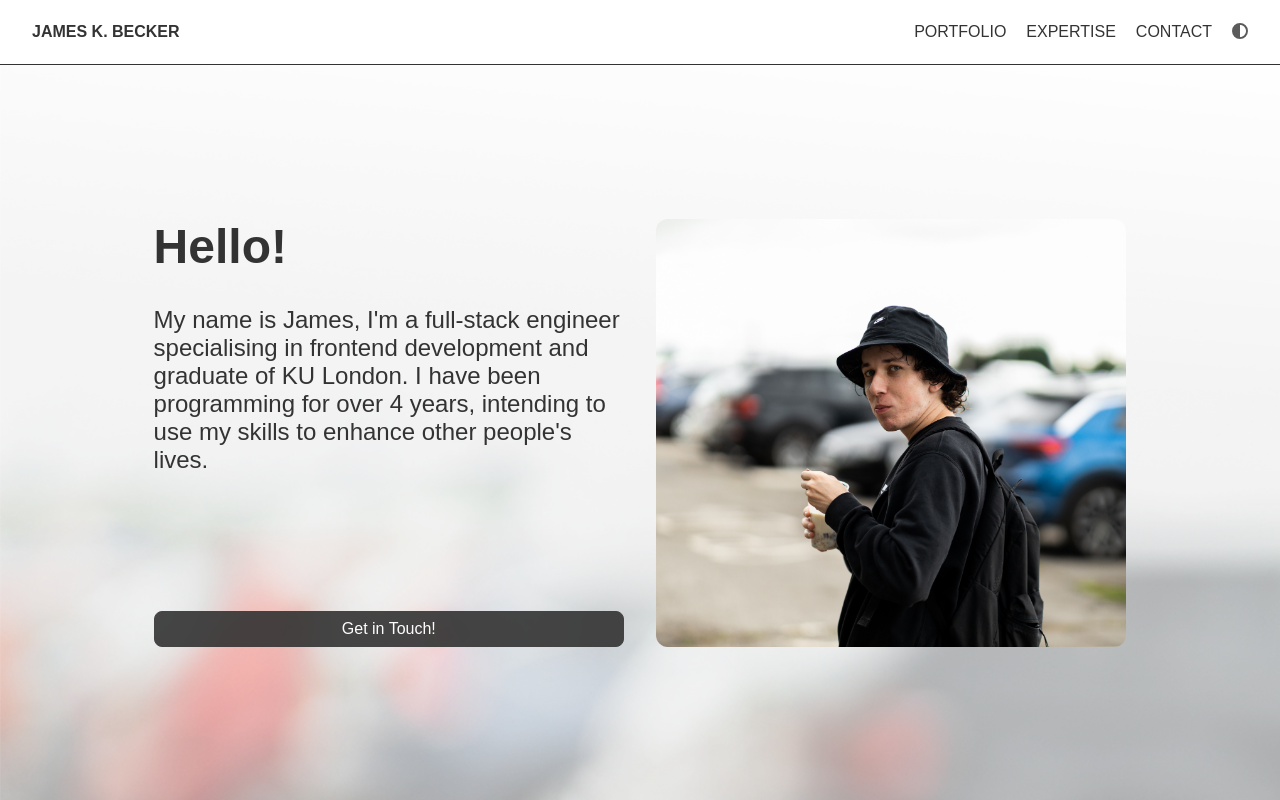
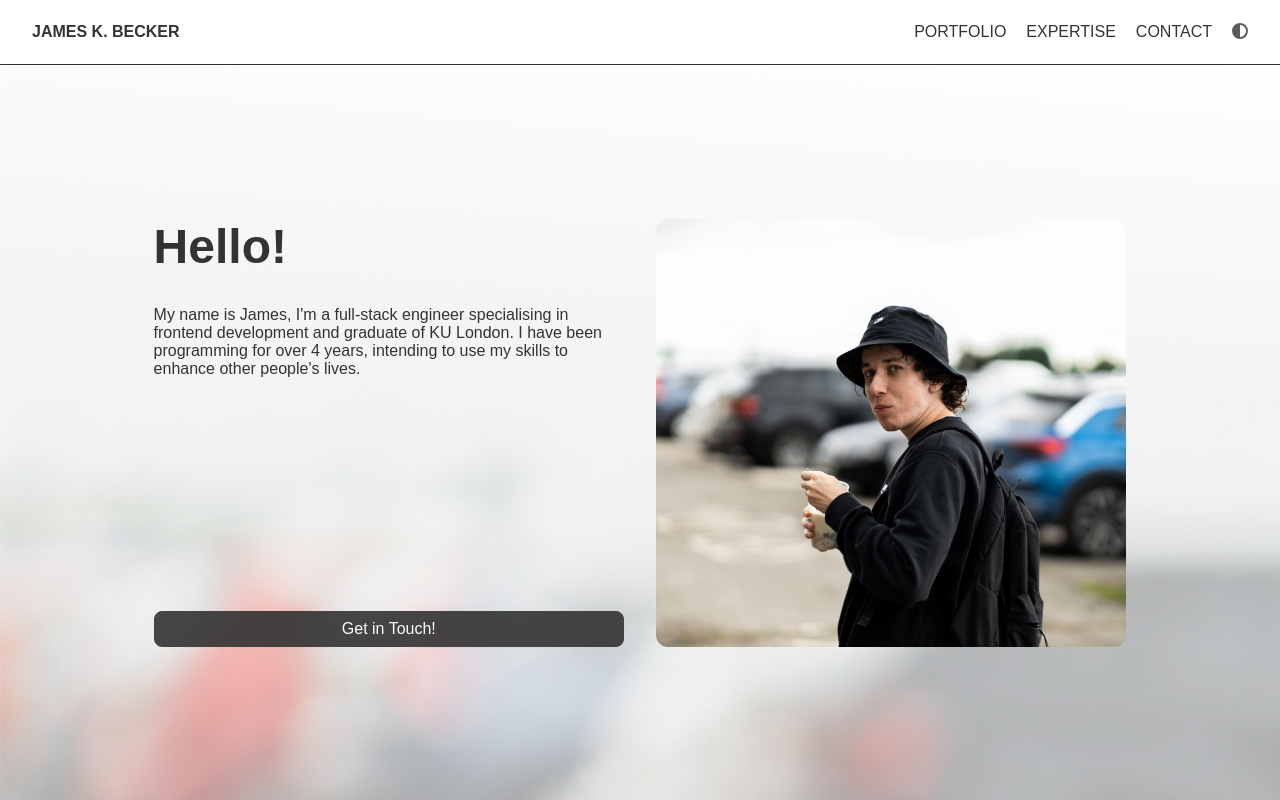
Before and after one commit to jameskbecker/portfolio-old, a Next.js app: page / in a window 1280 px wide. Shown: the top 800 px of the page. Built offline with nearby package versions, Linux system fonts and the light colour scheme.

Commit message:
Fix minor font issues

```diff
--- a/src/GlobalStyles.tsx
+++ b/src/GlobalStyles.tsx
@@ -39,7 +39,7 @@ const GlobalStyles = createGlobalStyle`
   }
 
   h3 {
-    font-size: 1.5rem;
+    font-size: min-max(1.5rem, 3vw);
     font-weight: 300;
     color: ${({ theme }: any) => theme.text};
     text-align: left;
@@ -50,6 +50,8 @@ const GlobalStyles = createGlobalStyle`
   a {
     text-decoration: none;
     color: inherit;
+
+    cursor: pointer;
   }
 
   img, button {
--- a/src/components/sections/portfolioSection/PortfolioCover.tsx
+++ b/src/components/sections/portfolioSection/PortfolioCover.tsx
@@ -13,10 +13,10 @@ const StyledPortfolioCover = styled.div`
 const PortfolioCover = () => (
   <StyledPortfolioCover>
     <h1>My Portfolio</h1>
-    <h4>
+    <h3>
       I&apos;ve completed many projects throughout my journey so far. Here are
       the ones I am the proudest of!
-    </h4>
+    </h3>
   </StyledPortfolioCover>
 );
 
```
